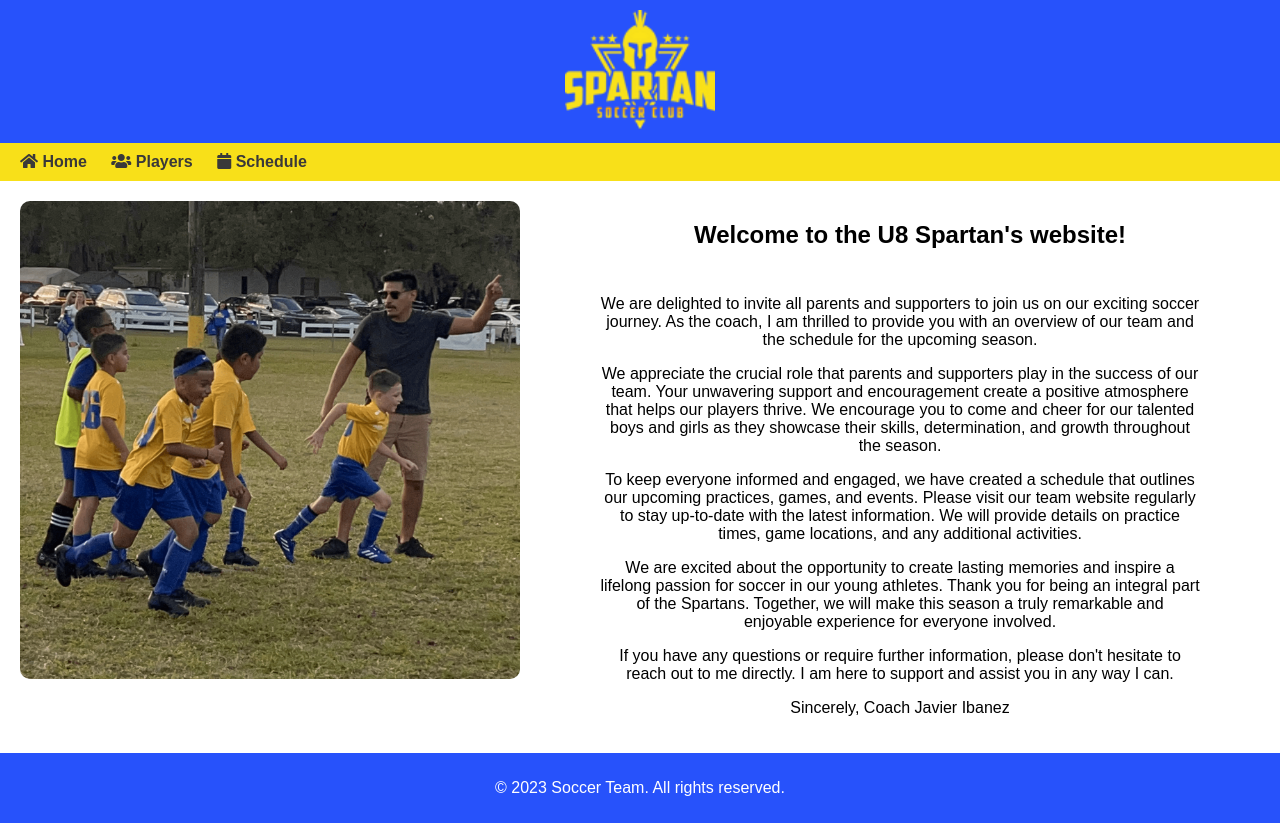
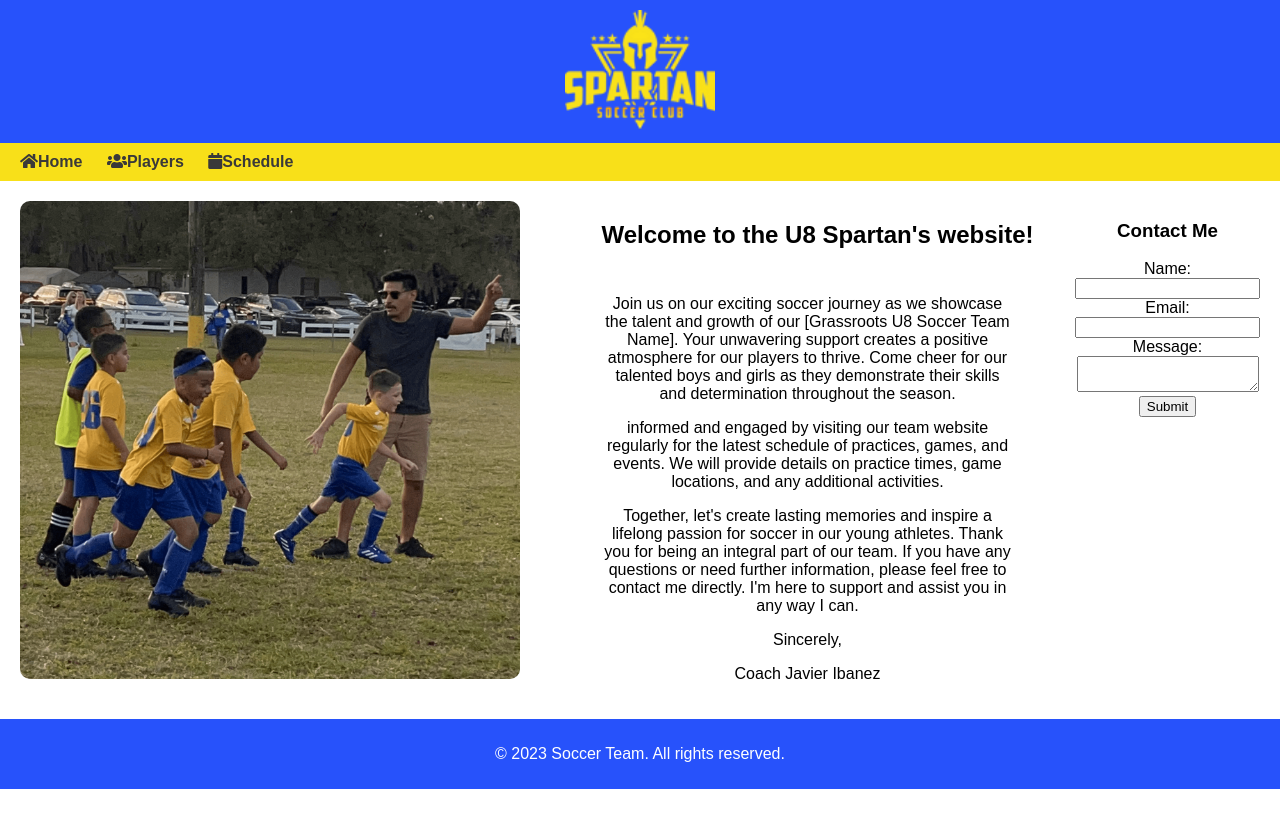
Before and after one commit to Ibanez92/soccer_team, a Flask app: page / in a window 1280 px wide. After the commit the page ends 789 px from the top, so only its background shows below. Run offline with Flask 3, Linux system fonts and the light colour scheme.

Commit message:
working on connecting SMTP email with contact form

```diff
--- a/app.py
+++ b/app.py
@@ -1,5 +1,6 @@
-from flask import Flask
-from flask import render_template
+from flask import Flask, render_template, request
+import smtplib
+from email.message import EmailMessage
 
 app = Flask(__name__)
 
@@ -19,5 +20,30 @@ def schedule():
 def home():
     return render_template('home.html')
 
+@app.route('/submit_contact_form', methods=['GET'])
+def contact():
+    return render_template('home.html')
+
+@app.route('/submit_contact_form', methods=['POST'])
+def submit_contact_form():
+    name = request.form.get('name')
+    email = request.form.get('email')
+    message = request.form.get('message')
+
+    # Send email
+    msg = EmailMessage()
+    msg.set_content(f"Name: {name}\nEmail: {email}\nMessage: {message}")
+    msg['Subject'] = 'New Contact Form Submission'
+    msg['From'] = email  # Set the sender's email address
+    msg['To'] = 'JavierIbanez92@outlook.com'  # Set your email address as the recipient
+
+    # Set up SMTP server and send email
+    with smtplib.SMTP('outlook.office365.com', 993) as smtp:
+        smtp.login('JavierIbanez92@outlook.com', 'Oleo0507!')
+        smtp.send_message(msg)
+
+    return "Thank you for your message!"
+
+
 if __name__ == '__main__':
     app.run(debug=True)
--- a/templates/home.html
+++ b/templates/home.html
@@ -8,14 +8,15 @@
     </head>
     <body>
         <header>
-        <img class="spartan-icon" src="{{ url_for('static', filename='images/spartan_logo.png') }}" alt="Custom Icon">
+            <img
+            class="spartan-icon" src="{{ url_for('static', filename='images/spartan_logo.png') }}" alt="Custom Icon">
         <!-- <h1>U8 Spartan Team Website</h1> -->
         </header>
         <nav>
             <ul>
-            <li><a href="/"><i class="fas fa-home"></i> Home</a></li>
-            <li><a href="/players"><i class="fas fa-users"></i> Players</a></li>
-            <li><a href="/schedule"><i class="fas fa-calendar"></i> Schedule</a></li>
+                <li><a href="/"><i class="fas fa-home"></i>Home</a></li>
+                <li><a href="/players"><i class="fas fa-users"></i>Players</a></li>
+                <li><a href="/schedule"><i class="fas fa-calendar"></i>Schedule</a></li>
             </ul>
         </nav>
         <main>
@@ -25,18 +26,33 @@
                     <h2>Welcome to the U8 Spartan's website!</h2>
                 </div>
                 <div class="description">
-                <p>We are delighted to invite all parents and supporters to join us on our exciting soccer journey. As the coach, I am thrilled to provide you with an overview of our team and the schedule for the upcoming season.</p>
+                    <p>Join us on our exciting soccer journey as we showcase the talent and growth of our [Grassroots U8 Soccer Team Name]. Your unwavering support creates a positive atmosphere for our players to thrive. Come cheer for our talented boys and girls as they demonstrate their skills and determination throughout the season.</p>
 
-                <p>We appreciate the crucial role that parents and supporters play in the success of our team. Your unwavering support and encouragement create a positive atmosphere that helps our players thrive. We encourage you to come and cheer for our talented boys and girls as they showcase their skills, determination, and growth throughout the season.</p>
+                    <p>informed and engaged by visiting our team website regularly for the latest schedule of practices, games, and events. We will provide details on practice times, game locations, and any additional activities.</p>
 
-                <p>To keep everyone informed and engaged, we have created a schedule that outlines our upcoming practices, games, and events. Please visit our team website regularly to stay up-to-date with the latest information. We will provide details on practice times, game locations, and any additional activities.</p>
+                    <p>Together, let's create lasting memories and inspire a lifelong passion for soccer in our young athletes. Thank you for being an integral part of our team. If you have any questions or need further information, please feel free to contact me directly. I'm here to support and assist you in any way I can.</p>
 
-                <p>We are excited about the opportunity to create lasting memories and inspire a lifelong passion for soccer in our young athletes. Thank you for being an integral part of the Spartans. Together, we will make this season a truly remarkable and enjoyable experience for everyone involved.</p>
+                    <p>Sincerely,</p>
+                    <p>Coach Javier Ibanez</p>
 
-                <p>If you have any questions or require further information, please don't hesitate to reach out to me directly. I am here to support and assist you in any way I can.</p>
 
-                <p>Sincerely, Coach Javier Ibanez</p>
                 </div>
+            </div>
+
+            <div class="content">
+                <h3>Contact Me</h3>
+                <form method="POST" action="{{ url_for('submit_contact_form') }}">
+                  <label for="name">Name:</label>
+                  <input type="text" id="name" name="name" required>
+
+                  <label for="email">Email:</label>
+                  <input type="email" id="email" name="email" required>
+
+                  <label for="message">Message:</label>
+                  <textarea id="message" name="message" required></textarea>
+
+                  <button type="submit">Submit</button>
+                </form>
               </div>
         </main>
 
@@ -55,7 +71,5 @@
         <meta name="viewport" content="width=device-width, initial-scale=1.0">
         <title>Document</title>
     </head>
-<body>
-
-</body>
+    <body></body>
 </html>
```
Lines whose indentation alone changed are shown as unchanged.
